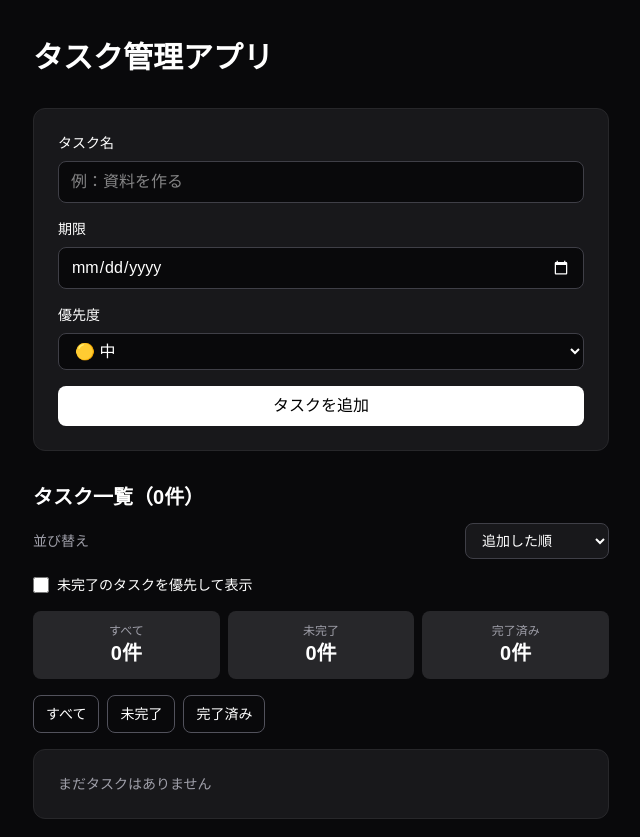
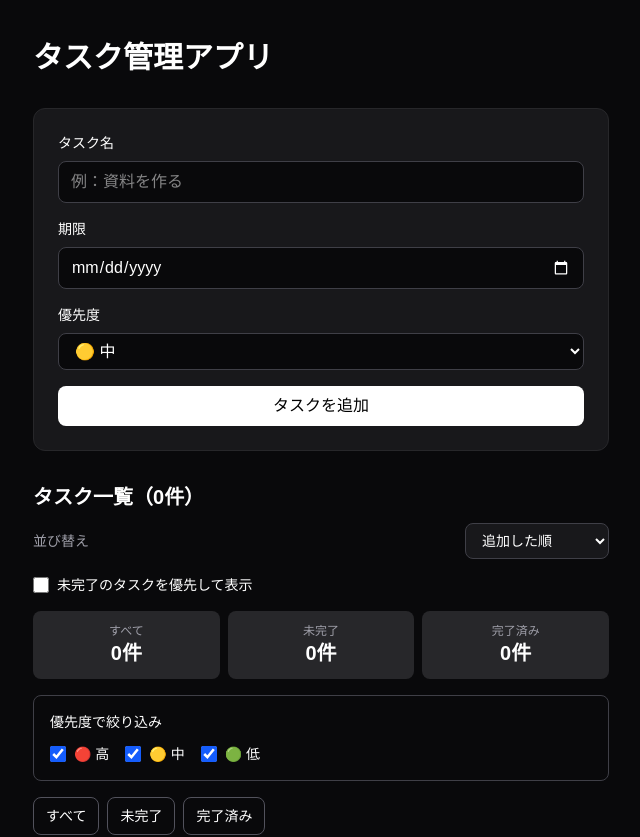
Before and after one commit to to-rubot/task-manager, a Next.js app: page / in a window 1280 px wide. Shown: the top 837 px of the page, without its empty margins (319-959 px from the left). Built offline with nearby package versions, Linux system fonts and the light colour scheme.

Commit message:
Add priority filtering feature

```diff
--- a/app/page.tsx
+++ b/app/page.tsx
@@ -21,6 +21,9 @@ export default function Home() {
   }[]
   >([]);
   const [filter, setFilter] = useState<"all" | "active" | "completed">("all");
+  const [selectedPriorities, setSelectedPriorities] = useState<
+    ("high" | "medium" | "low")[]
+  >(["high", "medium", "low"]);
   const [sortOrder, setSortOrder] = useState<
   "added" | "due" | "priority"
 >("added");
@@ -57,11 +60,17 @@ export default function Home() {
   const filteredTasks = tasks
   .map((task, index) => ({ task, index }))
   .filter(({ task }) => {
-    if (filter === "active") return !task.completed;
-    if (filter === "completed") return task.completed;
-    return true;
+    const matchesStatus =
+      filter === "all" ||
+      (filter === "active" && !task.completed) ||
+      (filter === "completed" && task.completed);
+
+    const matchesPriority = selectedPriorities.includes(
+      task.priority ?? "medium"
+    );
+
+    return matchesStatus && matchesPriority;
   });
-
   const today = new Date().toLocaleDateString("sv-SE");
 
   const isOverdue = (task: {
@@ -250,6 +259,39 @@ export default function Home() {
               <p className="text-xl font-bold">{completedCount}件</p>
             </div>
           </div>
+
+          <div className="mb-4 rounded-lg border border-zinc-700 p-4">
+            <p className="mb-3 text-sm font-medium">
+              優先度で絞り込み
+            </p>
+
+            <div className="flex flex-wrap gap-4">
+              {([
+                { value: "high", label: "🔴 高" },
+                { value: "medium", label: "🟡 中" },
+                { value: "low", label: "🟢 低" },
+              ] as const).map((item) => (
+                <label
+                  key={item.value}
+                  className="flex cursor-pointer items-center gap-2 text-sm"
+                >
+                <input
+                  type="checkbox"
+                  checked={selectedPriorities.includes(item.value)}
+                  onChange={(e) => {
+                    setSelectedPriorities((prev) =>
+                      e.target.checked
+                      ? [...prev, item.value]
+                      : prev.filter((p) => p !== item.value)
+                    );
+                  }}
+                  className="h-4 w-4 accent-blue-600"
+                />
+                {item.label}
+              </label>
+            ))}
+          </div>
+        </div>
 
           <div className="mb-4 flex gap-2">
             <button
```
